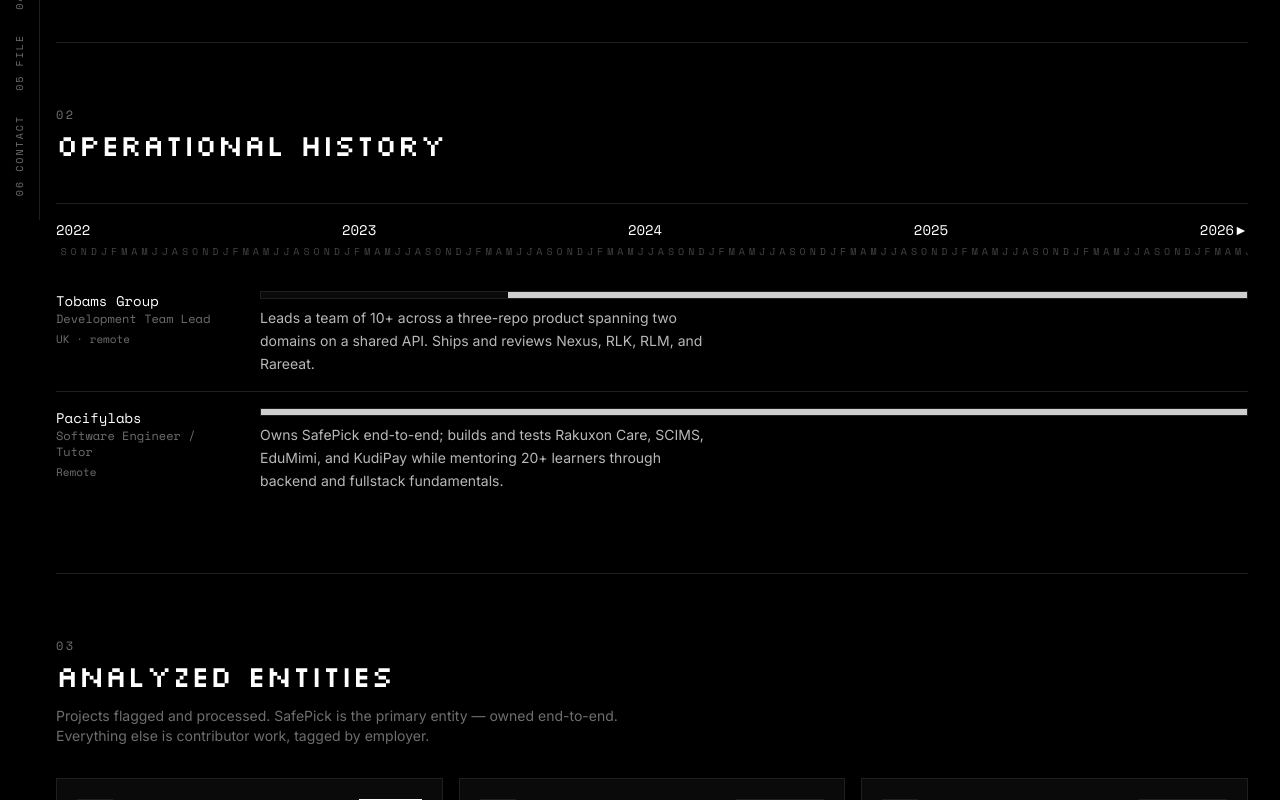
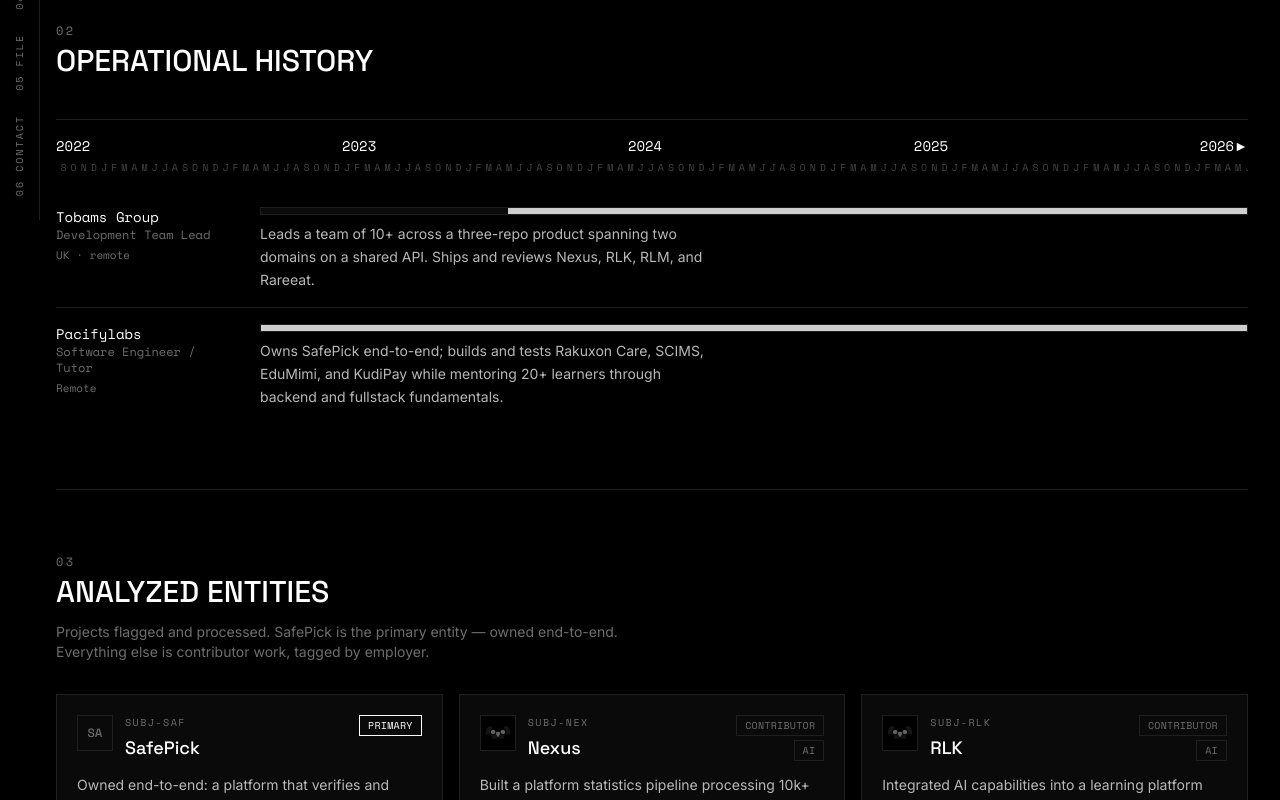
Before and after one commit to olareign/portfolio, a Next.js app: page / in a window 1280 px wide. Shown: the part 580-1380 px from the top of the page. Built offline with nearby package versions, Linux system fonts and the light colour scheme; no server answers.

Commit message:
feat: legible hero font, real Tobams Group logo on project cards
Swap Silkscreen for Space Grotesk on hero name and headings (legibility).
Extract real Tobams Group icon from their site and wire it into Nexus,
RLK, RLM, and Rareeat node cards, replacing the initials monogram.

```diff
--- a/src/app/globals.css
+++ b/src/app/globals.css
@@ -34,7 +34,7 @@
   --color-ink-bright: var(--ink-bright);
   --color-accent-red: var(--accent-red);
 
-  --font-display: var(--font-silkscreen), "Courier New", monospace;
+  --font-display: var(--font-space-grotesk), ui-sans-serif, system-ui, sans-serif;
   --font-data: var(--font-space-mono), "Courier New", monospace;
   --font-prose: var(--font-inter), ui-sans-serif, system-ui, sans-serif;
 
--- a/src/app/layout.tsx
+++ b/src/app/layout.tsx
@@ -1,15 +1,15 @@
 import type { Metadata, Viewport } from "next";
-import { Silkscreen, Space_Mono, Inter } from "next/font/google";
+import { Space_Grotesk, Space_Mono, Inter } from "next/font/google";
 import { profile, contact } from "@/content";
 import { MotionProvider } from "@/components/MotionProvider";
 import { ThemeScript } from "@/components/ThemeScript";
 import { SITE_URL } from "@/lib/site";
 import "./globals.css";
 
-const silkscreen = Silkscreen({
-  variable: "--font-silkscreen",
+const spaceGrotesk = Space_Grotesk({
+  variable: "--font-space-grotesk",
   subsets: ["latin"],
-  weight: ["400", "700"],
+  weight: ["500", "700"],
   display: "swap",
 });
 
@@ -98,7 +98,7 @@
   return (
     <html
       lang="en"
-      className={`${silkscreen.variable} ${spaceMono.variable} ${inter.variable} h-full antialiased`}
+      className={`${spaceGrotesk.variable} ${spaceMono.variable} ${inter.variable} h-full antialiased`}
       suppressHydrationWarning
     >
       <body className="min-h-full bg-void text-ink font-prose">
--- a/src/content.ts
+++ b/src/content.ts
@@ -94,6 +94,7 @@
     tag: "CONTRIBUTOR",
     employer: "Tobams Group",
     platform: "nexus.tobamsgroup.com",
+    logo: "/logos/tobams-group-icon.png",
     type: "Analytics pipeline & admin platform",
     stack: ["Next.js", "NestJS", "MongoDB", "BullMQ"],
     status: "LIVE",
@@ -106,6 +107,7 @@
     name: "RLK",
     tag: "CONTRIBUTOR",
     employer: "Tobams Group",
+    logo: "/logos/tobams-group-icon.png",
     type: "AI-integrated learning platform",
     stack: ["Node.js", "AI/LLM integration"],
     status: "IN PROGRESS",
@@ -118,6 +120,7 @@
     name: "RLM",
     tag: "CONTRIBUTOR",
     employer: "Tobams Group",
+    logo: "/logos/tobams-group-icon.png",
     type: "AI-integrated learning platform",
     stack: ["Node.js", "AI/LLM integration"],
     status: "IN PROGRESS",
@@ -130,6 +133,7 @@
     name: "Rareeat",
     tag: "CONTRIBUTOR",
     employer: "Tobams Group",
+    logo: "/logos/tobams-group-icon.png",
     type: "Product platform",
     stack: ["React", "MongoDB", "Redis"],
     status: "LIVE",
```
Also changed, not shown: public/logos/tobams-group-icon.png (added).
